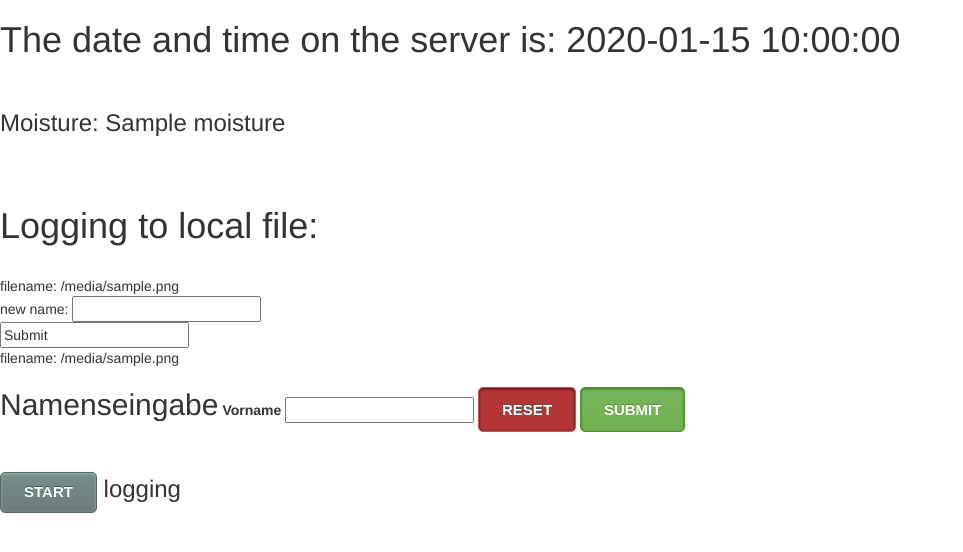
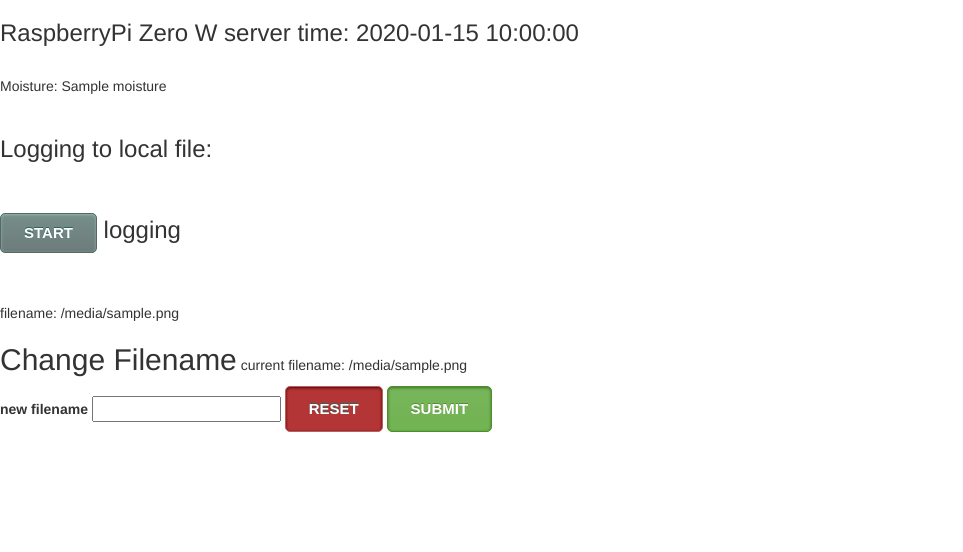
Before and after one commit to SYoy/smart_gardening, a Python web app: template server/templates/index.html in a window 1280 px wide. Shown: the top 552 px of the page, without its empty margins (0-963 px from the left). Run offline with Jinja, Linux system fonts and the light colour scheme; the template is opened without the code that fills it: most values are stand-ins (such as "Sample title", 1, 10 or a date in 2020); some libraries are stand-ins or nearby versions.

Commit message:
added state

```diff
--- a/server/templates/index.html
+++ b/server/templates/index.html
@@ -15,39 +15,18 @@
 {% endblock %}
 
 {% block content %}
-<h1>The date and time on the server is: {{ time }}</h1>
+<h3>RaspberryPi Zero W server time: {{ time }}</h3>
 <br>
-<h3>Moisture:
-    {% if running == 1 %}
-       moisture data being written to log-file
-    {% else %}
-       {{ moisture }}
-    {% endif %}</h3>
-
+Moisture:
+{% if running == 1 %}
+   moisture data being written to log-file
+{% else %}
+   {{ moisture }}
+{% endif %}
 <br>
 <br>
 
-<h1>Logging to local file:</h1>
-<br>
-<form action="/action_page.php">
-  filename: {{ filename }}
-    <br>
-  new name: <input type="text" name="filename" id="new_name">
-    <br>
-  <input href="/set/filename/ type="submit" value="Submit">
-</form>
-
-<form id="person">
-    filename: {{ filename }}
-    <br>
-    <label class="h2" form="person">Namenseingabe</label>
-    <label for="new_filename">Vorname</label>
-    <input type="text" name="new_filename" id="new_filename" maxlength="30">
-
-    <button class="button3" type="reset">RESET</button>
-    <button class="button2" type="submit">SUBMIT</button>
-</form>
-
+<h3>Logging to local file:</h3>
 <br>
 <h3>{% if running == 1 %}
        <a href="/ms/stop"class="button1">STOP</a>
@@ -55,4 +34,21 @@
        <a href="/ms/start" class="button1">START</a>
 {% endif %}
   logging </h3>
+
+<br>
+<br>
+<form id="filename">
+    filename: {{ filename }}
+    <br>
+    <label class="h2" form="filename">Change Filename</label>
+
+    current filename: {{ filename }}<br>
+
+    <label for="new_filename">new filename</label>
+    <input type="text" name="new_filename" id="new_filename" maxlength="30">
+
+    <button class="button3" type="reset">RESET</button>
+    <button class="button2" type="submit">SUBMIT</button>
+</form>
+
 {% endblock %}
--- a/server/test_template.py
+++ b/server/test_template.py
@@ -30,11 +30,11 @@
 @app.route("/")
 def index():
     sensor = moisture_sensors.sensor()
-    moistureString = str(sensor.readI2c())
+    s.moistureString = str(sensor.readI2c())
     templateData = {
         'title': 'moisture sensor',
         'time': datetime.datetime.now().strftime("%Y-%m-%d %H:%M"),
-        'moisture': moistureString,
+        'moisture': s.moistureString,
         'running': s.running,
         'filename': s.filename
     }
```
